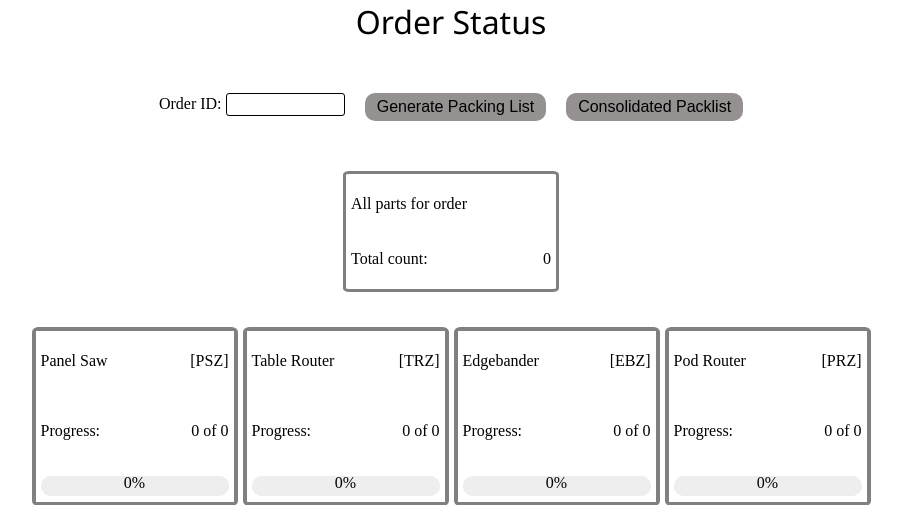
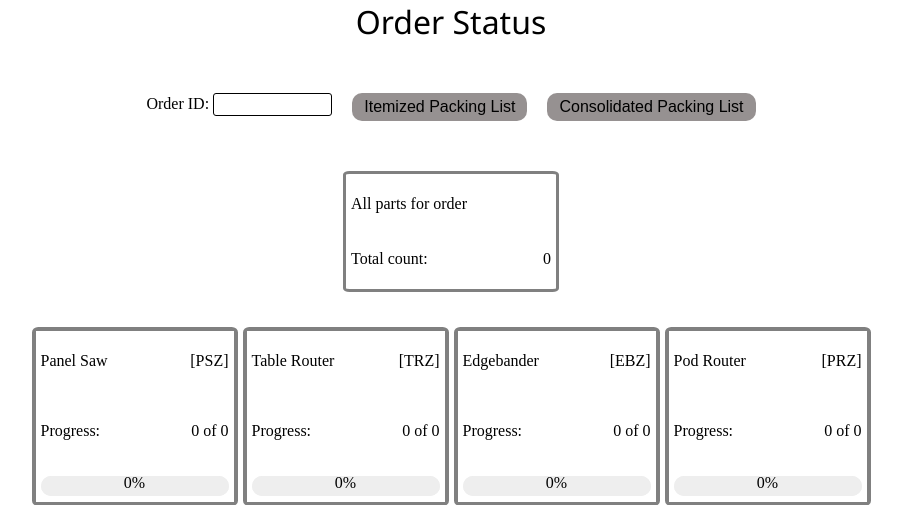
Before and after one commit to chris-lunsford/XMES_FastAPI, a FastAPI app: page /order-dashboard in a window 1280 px wide. Shown: the top 505 px of the page, without its empty margins (189-1091 px from the left). Run offline with FastAPI, Linux system fonts and the light colour scheme.

Commit message:
Update orderdashboard.html

```diff
--- a/templates/orderdashboard.html
+++ b/templates/orderdashboard.html
@@ -20,10 +20,10 @@
             <input type="text" name="order-info" id="order-id">
         </div>
         <div class="packlist-button">
-            <button type="button" id="generate-packlist">Generate Packing List</button>
+            <button type="button" id="generate-packlist">Itemized Packing List</button>
         </div>
         <div class="packlist-button2">
-            <button type="button" id="generate-packlist2">Consolidated Packlist</button>
+            <button type="button" id="generate-packlist2">Consolidated Packing List</button>
         </div>
     </section>
     <section class="total-row">
```
